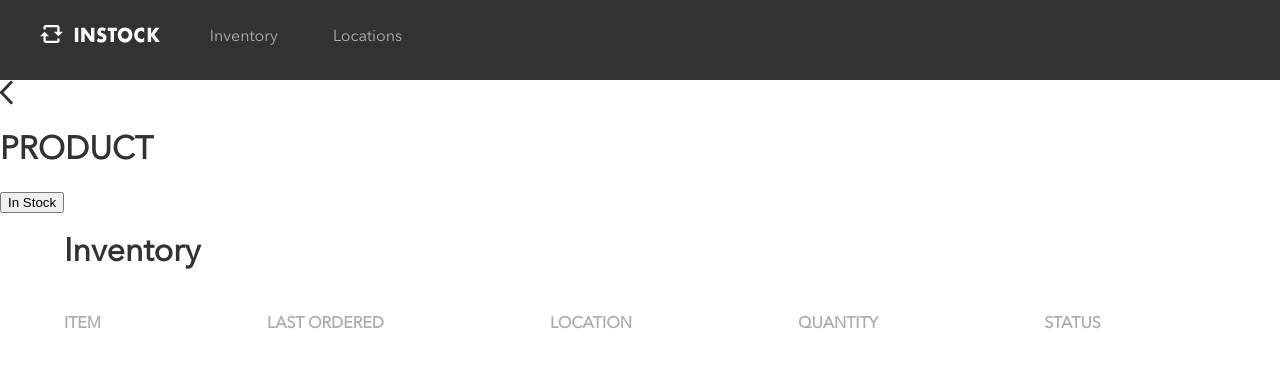
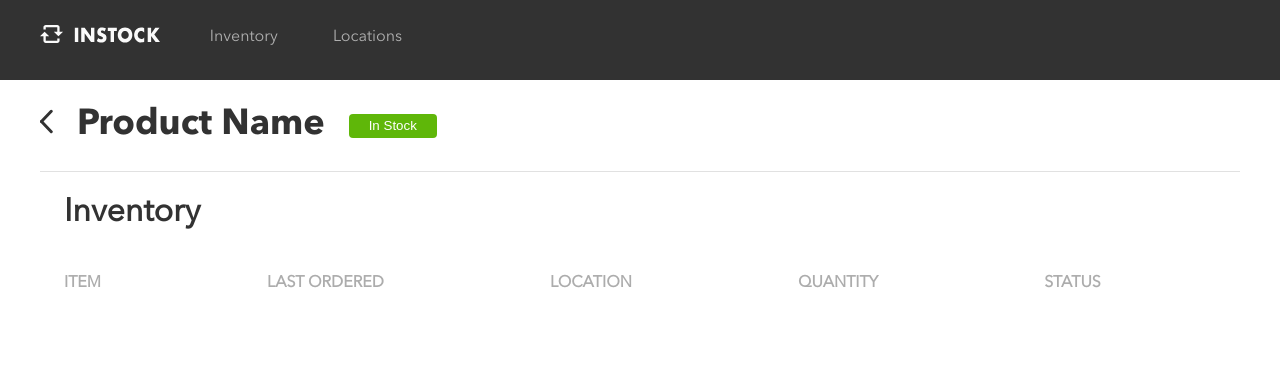
Before and after one commit to jeantaylor/instock-teamTheDo, a React (Create React App) app in the folder client/: page / in a window 1280 px wide. Shown: the top 368 px of the page. Built offline with nearby package versions, Linux system fonts and the light colour scheme.

Commit message:
Product Header styling completed.

```diff
--- a/client/src/components/inventory/ProductHeader.js
+++ b/client/src/components/inventory/ProductHeader.js
@@ -1,15 +1,20 @@
 import React from "react";
 import backArrow from "../../assets/Icons/SVG/Icon-back-arrow.svg";
-
 
 export default function productHeader() {
   return (
     <div className="product__header">
-        <div className="product__header__wrapper">
-      <img src={backArrow} alt="back arrow"/>
-      <h1 className="product__header">PRODUCT</h1>
+      <div className="product__header__wrapper">
+        <div className="product__header__title__wrapper">
+          <img
+            className="product__header__icon"
+            src={backArrow}
+            alt="back arrow"
+          />
+          <h1 className="product__header__title">Product Name</h1>
+        </div>
+        <button className="product__header__button">In Stock</button>
       </div>
-      <button className="product__instock__button">In Stock</button>
     </div>
   );
 }
--- a/client/src/styles/main.css
+++ b/client/src/styles/main.css
@@ -149,4 +149,67 @@ body {
 .kbabMenu {
   margin: 0;
 }
+
+.product__header {
+  margin: 0 5%;
+  font-family: AvenirBold;
+}
+
+.product__header__title__wrapper {
+  display: -webkit-box;
+  display: -ms-flexbox;
+  display: flex;
+  -webkit-box-orient: horizontal;
+  -webkit-box-direction: normal;
+      -ms-flex-direction: row;
+          flex-direction: row;
+  -webkit-box-align: baseline;
+      -ms-flex-align: baseline;
+          align-items: baseline;
+}
+
+.product__header__icon {
+  padding-right: 24px;
+}
+
+.product__header__title {
+  font-size: 24px;
+}
+
+.product__header__button {
+  background: #5fb709;
+  color: #fff;
+  border: none;
+  border-radius: 4px;
+  height: 32px;
+  width: 88px;
+}
+
+@media only screen and (min-width: 768px) {
+  .product__header {
+    margin: 0 3.13%;
+  }
+  .product__header__wrapper {
+    display: -webkit-box;
+    display: -ms-flexbox;
+    display: flex;
+    -webkit-box-align: center;
+        -ms-flex-align: center;
+            align-items: center;
+    border-bottom: 1px solid #e1e1e1;
+  }
+  .product__header__title {
+    padding-right: 24px;
+    font-size: 36px;
+  }
+  .product__header__button {
+    height: 24px;
+  }
+}
+
+@media only screen and (min-width: 1440px) {
+  .product__header {
+    margin: 0 12.5%;
+  }
+}
 /*# sourceMappingURL=main.css.map */
--- a/client/src/styles/main.scss
+++ b/client/src/styles/main.scss
@@ -25,3 +25,4 @@ body {
 @import "./partials/inventory";
 @import "./partials/tableHeader";
 @import "./partials/inventory/kbabMenu";
+@import "./partials/inventory/productHeader";
--- a/client/src/styles/partials/inventory/_productHeader.scss
+++ b/client/src/styles/partials/inventory/_productHeader.scss
@@ -1,15 +1,49 @@
-// .className {
-//     margin: 0;
-// }
+.product__header {
+  margin: 0 5%;
+  font-family: AvenirBold;
 
-// @include medium {
-//     .className {
-//         margin: 0;
-//     }
-// }
+  &__title__wrapper {
+    display: flex;
+    flex-direction: row;
+    align-items: baseline;
+  }
+  &__icon {
+    padding-right: 24px;
+  }
+  &__title {
+    font-size: 24px;
+  }
+  &__button {
+    background: $instock-green;
+    color: $white;
+    border: none;
+    border-radius: 4px;
+    height: 32px;
+    width: 88px;
+  }
+}
 
-// @include large {
-//     .className {
-//         margin: 0;
-//     }
-// }
+@include medium {
+  .product__header {
+    margin: 0 3.13%;
+
+    &__wrapper {
+      display: flex;
+      align-items: center;
+      border-bottom: 1px solid $mercury;
+    }
+    &__title {
+      padding-right: 24px;
+      font-size: 36px;
+    }
+    &__button {
+      height: 24px;
+    }
+  }
+}
+
+@include large {
+  .product__header {
+    margin: 0 12.5%;
+  }
+}
```
Also changed, not shown: 1 other file (tests, documents, lock files or other folders).
